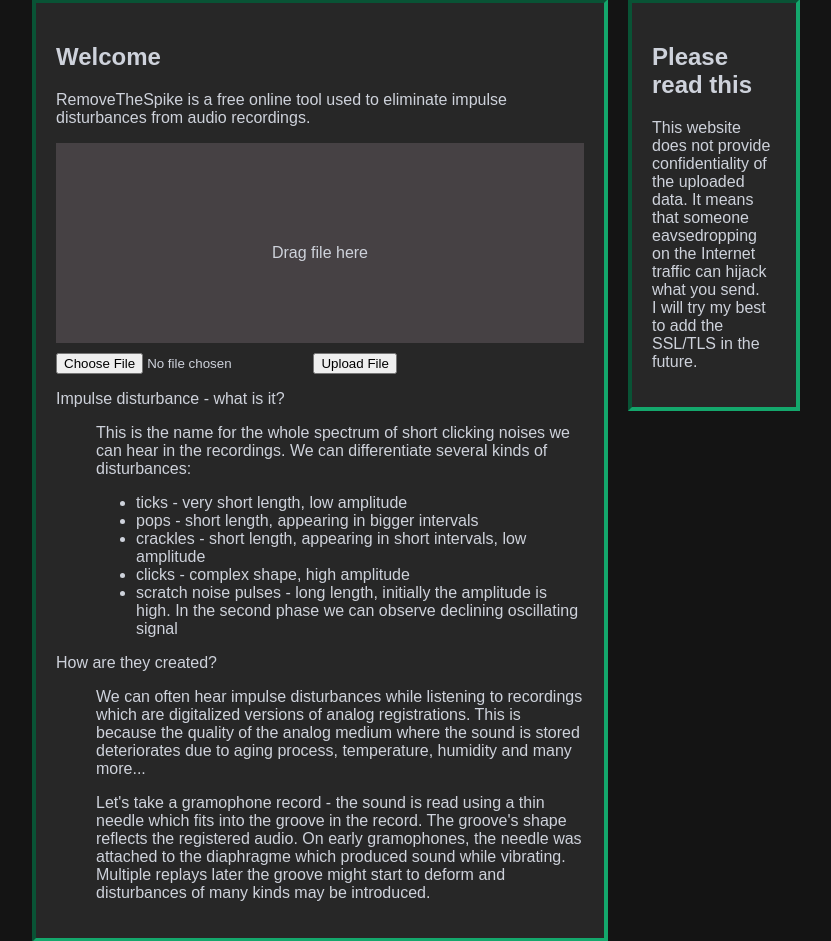
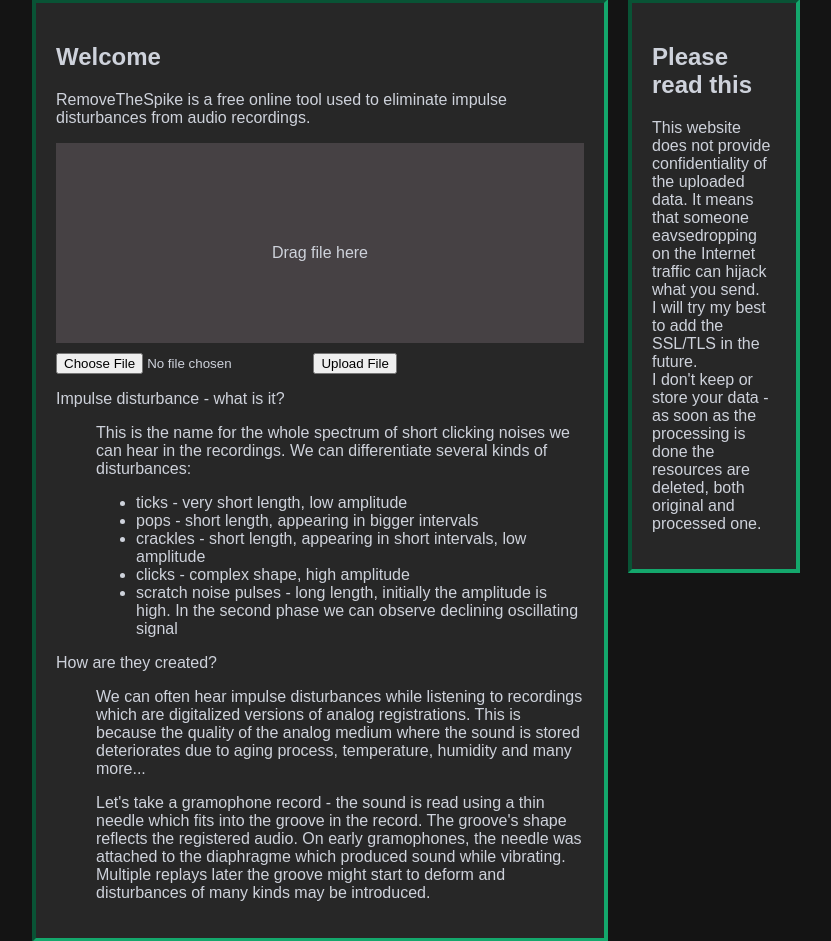
Before and after one commit to Areklis909/RemoveTheSpike_Web, a PHP site: page / in a window 1280 px wide. Shown: the part 224-1165 px from the top of the page, without its empty margins (224-1055 px from the left). Run offline with PHP 8.4, Linux system fonts and the light colour scheme.

Commit message:
google adds

```diff
--- a/index.php
+++ b/index.php
@@ -59,6 +59,9 @@
 						It means that someone eavsedropping on the Internet traffic can hijack what you send.
 						</br>
 						I will try my best to add the SSL/TLS in the future.
+						</br>
+						I don't keep or store your data - as soon as the processing is done the resources are deleted, both
+						original and processed one.
 					</p>
 				</div>
 			</div>
--- a/server/header_and_menu.php
+++ b/server/header_and_menu.php
@@ -9,6 +9,7 @@ echo '<head>
 		<title>RemoveTheSpike - impulse disturbance elimination</title>
 		<link rel="stylesheet" type="text/css" href="css/style.css?">
 		<link rel="icon" href="favicon/favicon.ico" type="image/x-icon">
+		<script data-ad-client="ca-pub-9366858970539946" async src="https://pagead2.googlesyndication.com/pagead/js/adsbygoogle.js"></script>
 	</head>
 	<body>
 
```
